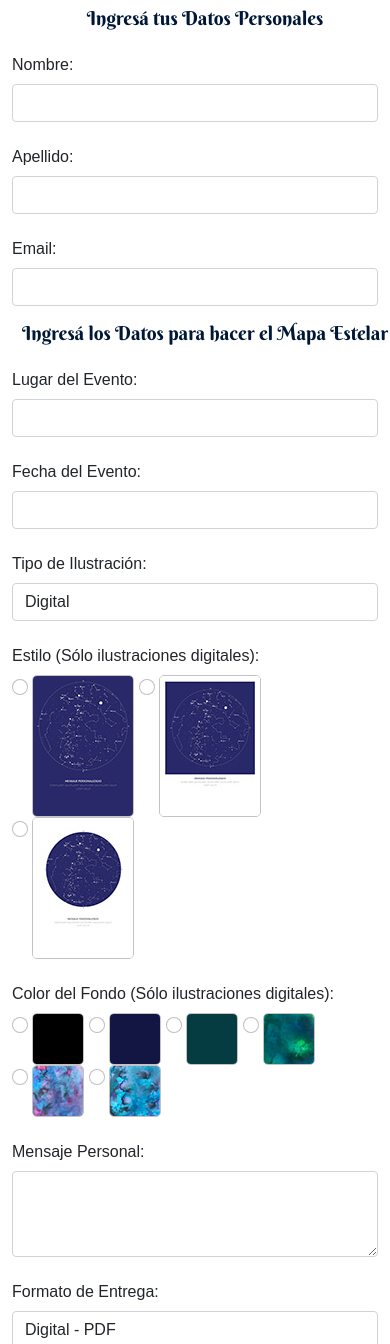
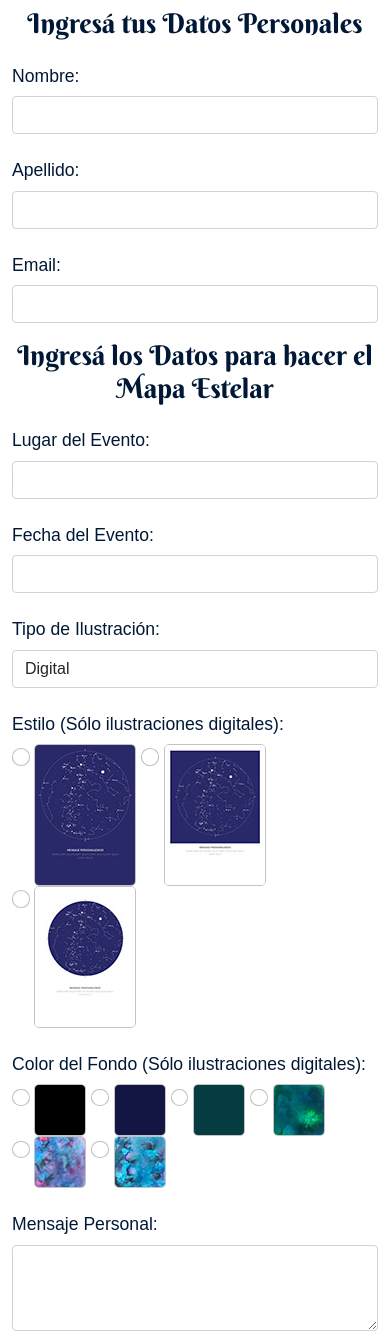
Before and after one commit to marianagudr/mapas_estelares_entrega_4, a website: page views/tu_mapa.html in a window 390 px wide. Shown: the part 277-1621 px from the top of the page. Drawn offline with nearby package versions, Linux system fonts and the light colour scheme.

Commit message:
Revisión detalles responsive

```diff
--- a/scss/_fuentes.scss
+++ b/scss/_fuentes.scss
@@ -48,7 +48,18 @@ h1 {
     margin: 15px;
     padding: 10px;
     text-align: justify;
-    font-size: 1.2rem;
+    font-size: 1.3rem;
     color: $secundario;
     justify-self: stretch;
 }
+
+.parrafos-3 {
+    color: $secundario;
+    font-size: 1.3rem;
+}
+
+.subtitulos-tu-mapa {
+    color: $secundario;
+    font-size: 1.7rem;
+    font-family: 'Berkshire Swash', cursive;
+}
--- a/scss/_responsive.scss
+++ b/scss/_responsive.scss
@@ -14,7 +14,7 @@
         margin-bottom: $margen;
     }
     .text-pasos{
-        font-size: 0.7rem;
+        font-size: 0.9rem;
     }
     .numeros {
         font-size: 1rem;
@@ -63,28 +63,34 @@
         padding: $margen 0;
     }
     .parrafos {
-        font-size: 1rem;
+        font-size: 1.1rem;
         margin: $margen;
         padding: 0;
     }
     .textoPasos{
-        font-size: 1rem;
+        font-size: 1.1rem;
         margin: $margen;
     }
     .subtitulosBody {
-        font-size: 1.2rem;
-        margin: 0 $margen;
+        font-size: 1.3rem;
+        margin: $margen;
         padding: 0 $margen;
         text-align: center;
     }
     .parrafos-2 {
-        font-size: 0.9rem;
-        margin: $margen;
+        font-size: 1.2rem;
+        margin: $margen/2;
         padding: $margen;
         text-align: justify;
     }
+    .parrafos-3 {
+        font-size: 1.1rem;
+    }
+    .subtitulos-tu-mapa {
+        text-align: center;
+    }
     .parrafo-foto {
-        width: 90px;
+        width: 130px;
         margin: 0;
         padding: 0;
     }
--- a/scss/style.scss
+++ b/scss/style.scss
@@ -88,7 +88,7 @@
 
 .parrafo-foto {
     float: right;
-    margin: $margen*7 $margen*2 $margen*2 $margen*4;
+    margin: $margen*3 $margen*2 $margen $margen*2;
     padding: $margen/2;
     border: solid 0.25px rgba(0, 0, 0, 0.2);
     box-shadow: 0 4px 8px 0 rgba(0, 0, 0, 0.2), 0 6px 20px 0 rgba(0, 0, 0, 0.2);
--- a/views/tu_mapa.html
+++ b/views/tu_mapa.html
@@ -46,22 +46,22 @@
     <div class="container">
         <div class="row conceptos">
             <h1>Tu Mapa Estelar</h1>
-            <h2 class="subtitulosBody mb-3">Ingresá tus Datos Personales</h2>
+            <h2 class="subtitulos-tu-mapa mb-3">Ingresá tus Datos Personales</h2>
             <div>
                 <form>
-                    <div class="row mb-3">
+                    <div class="row mb-3 parrafos-3">
                         <label for="nombre" class="col-sm-2 col-form-label">Nombre:</label>
                         <div class="col-lg-3 col-sm-6 col-xs-12">
                             <input type="text" class="form-control" id="nombre" name="nombre">
                         </div>
                     </div>
-                    <div class="row mb-3">
+                    <div class="row mb-3 parrafos-3">
                         <label for="apellido" class="col-sm-2 col-form-label">Apellido:</label>
                         <div class="col-lg-3 col-sm-6 col-xs-12">
                             <input type="text" class="form-control" id="apellido" name="apellido">
                         </div>
                     </div>
-                    <div class="row mb-3">
+                    <div class="row mb-3 parrafos-3">
                         <label for="email" class="col-sm-2 col-form-label">Email:</label>
                         <div class="col-lg-3 col-sm-6 col-xs-12">
                             <input type="text" class="form-control" id="email" name="email">
@@ -69,24 +69,24 @@
                     </div>
                 </form>
             </div>
-            <h2 class="subtitulosBody mb-3">Ingresá los Datos para hacer el Mapa Estelar</h2>
+            <h2 class="subtitulos-tu-mapa mb-3">Ingresá los Datos para hacer el Mapa Estelar</h2>
         </div>
         <div class="row conceptos">
             <div>
                 <form>
-                    <div class="row mb-3">
+                    <div class="row mb-3 parrafos-3">
                         <label for="lugar" class="col-md-3 col-form-label">Lugar del Evento:</label>
                         <div class="col-lg-3 col-sm-6 col-xs-12">
                             <input type="text" class="form-control" id="lugar" name="lugar">
                         </div>
                     </div>
-                    <div class="row mb-3">
+                    <div class="row mb-3 parrafos-3">
                         <label for="fecha" class="col-md-3 col-form-label">Fecha del Evento:</label>
                         <div class="col-lg-3 col-sm-6 col-xs-12">
                             <input type="text" class="form-control" id="fecha" name="fecha">
                         </div>
                     </div>
-                    <div class="row form-group mb-3">
+                    <div class="row form-group mb-3 parrafos-3">
                         <label for="tipoIlustracion" class="col-form-label col-md-3" >Tipo de Ilustración:</label>
                         <div class="col-lg-3 col-sm-6 col-xs-12">
                             <select class="form-control bg-white" id="tipoIlustracion">
@@ -95,7 +95,7 @@
                             </select>
                         </div>
                     </div>
-                    <div class="row form-group mb-3">
+                    <div class="row form-group mb-3 parrafos-3">
                         <label for="" class="col-form-label col-md-3">Estilo (Sólo ilustraciones digitales):</label>
                         <div class="col-lg-6 col-sm-12 col-xs-12 form-check-inline">
                             <label class="form-check-label">
@@ -112,7 +112,7 @@
                             </label>
                         </div>
                     </div>
-                    <div class="row form-group mb-3">
+                    <div class="row form-group mb-3 parrafos-3">
                         <label for="" class="col-form-label col-md-3">Color del Fondo (Sólo ilustraciones digitales):</label>
                         <div class="col-lg-6 col-sm-6 col-xs-12 form-check-inline">
                             <label class="form-check-label">
@@ -141,13 +141,13 @@
                             </label>
                         </div>
                     </div>
-                    <div class="row mb-3">
+                    <div class="row mb-3 parrafos-3">
                         <label for="mensaje" class="col-md-3 col-form-label">Mensaje Personal:</label>
                         <div class="col-lg-6 col-sm-6 col-xs-12">
                             <textarea class="form-control" rows="3" id="mensaje" name="mensaje"></textarea>
                         </div>
                     </div>
-                    <div class="row form-group">
+                    <div class="row form-group parrafos-3">
                         <label for="tipoIlustracion" class="col-form-label col-md-3" >Formato de Entrega:</label>
                         <div class="col-lg-3 col-sm-6 col-xs-12 mb-3">
                             <select class="form-control bg-white" id="tipoIlustracion">
@@ -156,7 +156,7 @@
                             </select>
                         </div>
                     </div>
-                    <div class="row form-group">
+                    <div class="row form-group parrafos-3">
                         <label for="" class="col-form-label col-md-3">Tamaño (para Formato de Entrega Impreso):</label>
                         <div class="col-lg-6 col-sm-6 col-xs-12 form-check-inline">
                             <label class="form-check-label">
@@ -177,7 +177,7 @@
                             </label>
                         </div>
                     </div>
-                    <div class="row form-group">
+                    <div class="row form-group parrafos-3 mb-3">
                         <label for="" class="col-form-label col-md-3">Tamaño (para Formato de Entrega Digital):</label>
                         <div class="col-lg-6 col-sm-6 col-xs-12 form-check-inline">
                             <label class="form-check-label">
```
Also changed, not shown: views/contacto.html (+5 -5 lines), views/mapas_estelares.html (+1 -1 lines), assets/estilos.css, img/mapa_estelar_maradona.jpg.
